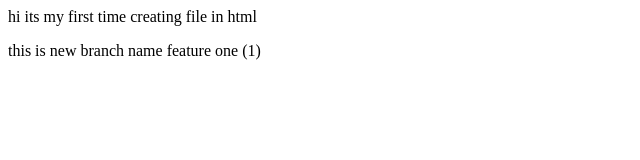
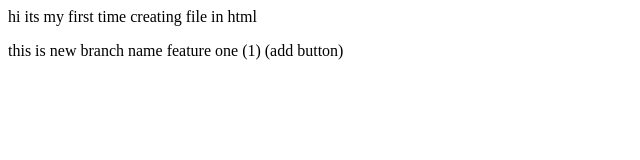
Before and after one commit to gthapa7/LocalRepo2, a plain HTML site: page index.html in a window 1280 px wide. Shown: the full height of the page, 0-640 px from the left. Drawn offline with Linux system fonts and the light colour scheme.

Commit message:
add button

```diff
--- a/index.html
+++ b/index.html
@@ -1,2 +1,2 @@
 <p>hi its my first time creating file in html</p>
-<p>this is new branch name feature one (1)</p>
+<p>this is new branch name feature one (1) (add button)</p>
```
